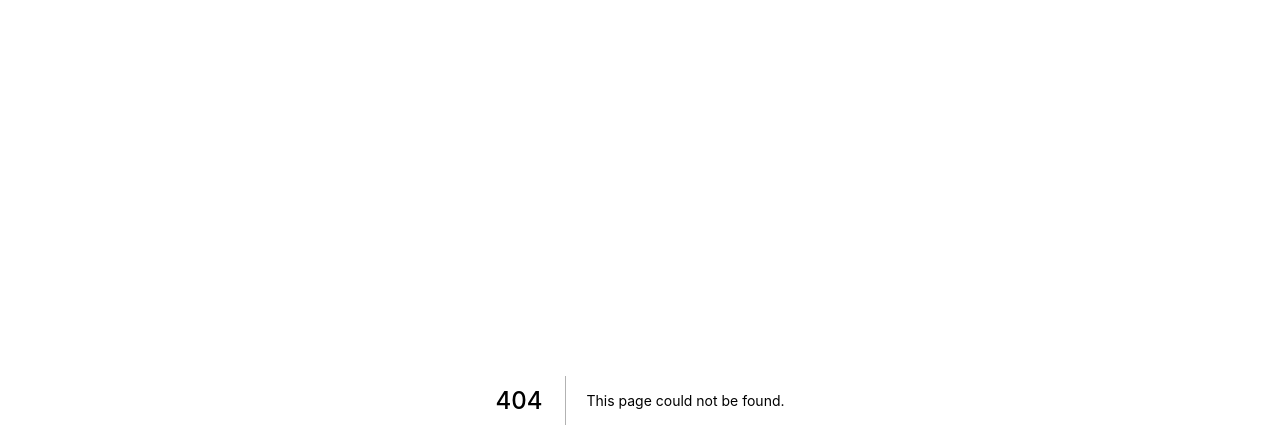
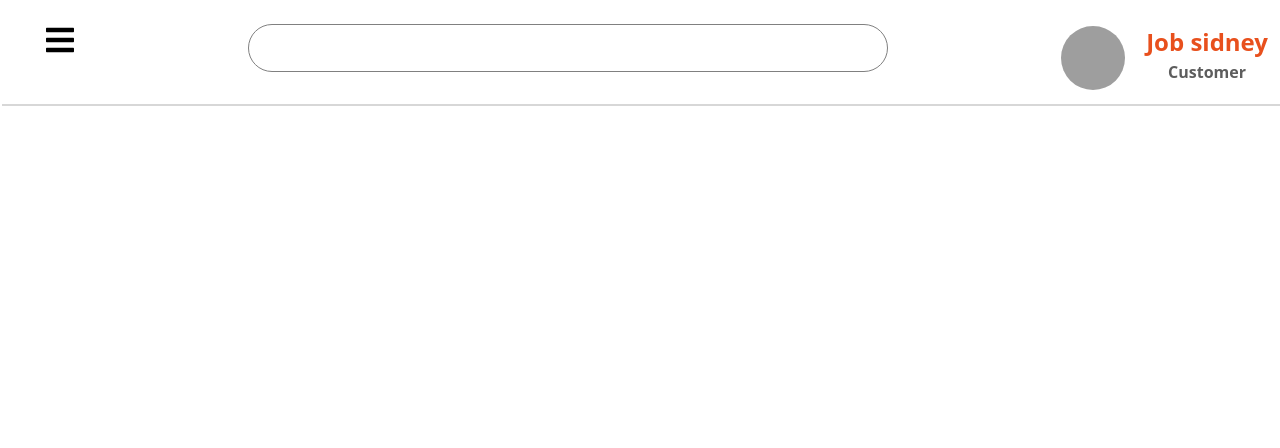
Before and after one commit to Jobsidney/Light-Order, a Next.js app in the folder client/: page /Dashbord/SearchTop in a window 1280 px wide. Before the commit this address had no page. Shown: the top 448 px of the page. Built offline with nearby package versions, Linux system fonts and the light colour scheme; grey boxes are pictures that could not be loaded.

Commit message:
Dashbord search

```diff
--- /dev/null
+++ b/client/pages/Dashbord/SearchTop.js
@@ -0,0 +1,26 @@
+import React from 'react'
+import Button from '../../components/ItemsBar/Button'
+import SmallNavBar from './SmallNavBar'
+
+function SearchTop() {
+  return (
+    <div className='flex flex row p-3 pt-6 justify-between bg'>
+     <SmallNavBar/>
+     <div className="searchBar">
+        <form action="">
+            <input type="text" />
+        </form>
+     </div>
+
+     <div className="userInfo flex flex-row">
+        <img src="https://cdn.pixabay.com/photo/2017/10/25/16/54/african-lion-2888519__340.jpg" alt="" />
+        <div className="name flex flex-col align-center item-center">
+            <div>Job sidney</div>
+            <span>Customer</span>
+        </div>
+     </div>
+    </div>
+  )
+}
+
+export default SearchTop
--- a/client/pages/Dashbord/index.js
+++ b/client/pages/Dashbord/index.js
@@ -1,9 +1,10 @@
+import SearchTop from "./SearchTop"
 import SmallNavBar from "./SmallNavBar"
 
 function index() {
   return (
     <div>
-      <SmallNavBar/>
+      <SearchTop/>
     </div>
   )
 }
--- a/client/styles/globals.css
+++ b/client/styles/globals.css
@@ -689,7 +689,7 @@ svg:hover, i:hover{
 
 .navBar2>.menu-bars{
   color:black;
-  position:fixed;
+
 }
 .menu-bars{
   margin-left: 2rem;
@@ -746,6 +746,44 @@ svg:hover, i:hover{
   flex-direction: column;
   color: white;
   width: 95%;
+}
+.searchBar>form>input{
+  width: 40rem;
+  height: 3rem;
+  border:1px solid grey;
+  border-radius: 30px;
+  font-size: 1.2rem;
+  color: #e8501d;
+  text-align: center;
+}
+input:focus{
+  outline: none;
+}
+.userInfo>img{
+  background-color:white;
+  margin:2px;
+  font-weight: 700;
+  font-size: large;
+  height: 4rem;
+  width: 4rem;
+  border-radius: 50% 50%;
+  margin-right: 1.3rem;
+}
+.userInfo>.name>div{
+  color:#e8501d;
+  font-weight: bolder;
+  text-align: center;
+  font-size: 1.5rem;
+}
+.userInfo>.name>span{
+  color: rgba(24, 24, 24,0.7);
+  text-align: center;
+  font-weight: bolder;
+  font-size: 1rem;
+}
+.bg{
+  background-color:white;
+  box-shadow: 2px 2px rgba(58, 58, 58,0.2);
 }
 
 
```
